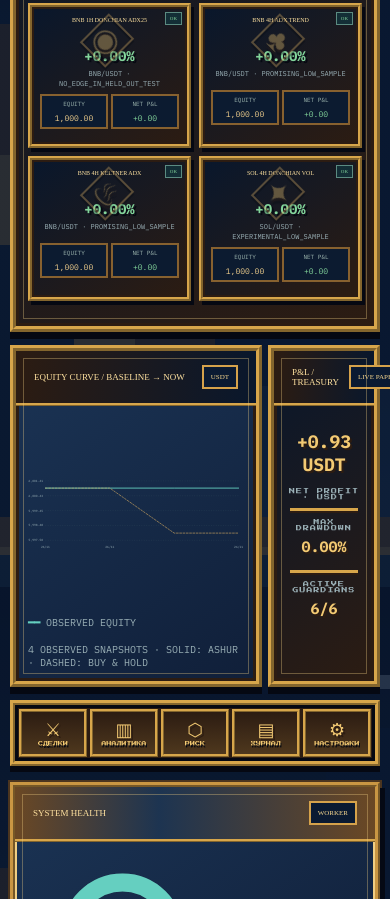
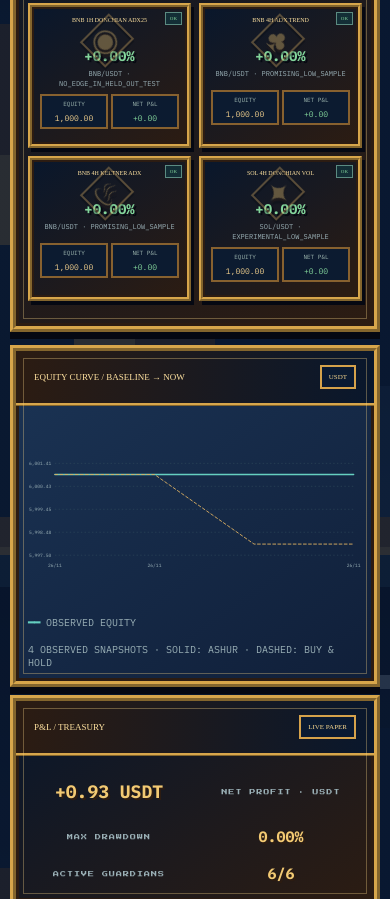
Before and after one commit to XoPo6o/ASHUR, a plain HTML site: page wall-variants/01-babylon-inventory.html in a window 390 px wide. Shown: the part 1101-2000 px from the top of the page. Drawn offline with Linux system fonts and the light colour scheme.

Commit message:
Fix mobile chart and P&L layout overflow

```diff
--- a/wall-variants/01-babylon-inventory.html
+++ b/wall-variants/01-babylon-inventory.html
@@ -123,7 +123,21 @@ body{background-color:#080f20;background-image:radial-gradient(ellipse at 72% 12
 .hero{background-repeat:no-repeat!important;background-size:cover!important}
 @media(max-width:650px){.hero{min-height:230px;padding:18px 15px}.hero:before{left:25%;width:75%;opacity:.55}.hero:after{font-size:26px;right:7%;top:8%}}
 </style>
-</head>
+<style id="ashur-mobile-layout-audit">
+@media(max-width:650px){
+ #charts{grid-template-columns:minmax(0,1fr)!important;gap:8px!important}
+ #charts>.panel{min-width:0!important;width:100%!important}
+ #charts .panelbody{min-width:0!important;overflow:hidden}
+ #charts .chart{display:block;width:100%!important;max-width:100%!important;height:auto!important}
+ #charts .pnl-plaque .panelbody{display:grid;grid-template-columns:1fr 1fr;align-items:center;gap:6px 10px}
+ #charts .pnl-plaque .plaque-divider{display:none}
+ #charts .pnl-plaque .plaque-value{margin:0!important}
+ #charts .pnl-plaque .plaque-label{margin:0!important}
+ .shell{max-width:100%;overflow-x:clip}
+ .panel{min-width:0}
+ .matrix{max-width:100%;overflow-x:auto}
+}
+</style></head>
 <body class="skin-babylon">
 <header class="topbar"><div class="shell topinner">
 <a class="brand" href="index.html"><span class="sig"><svg viewBox="0 0 40 40"><path d="M20 1l5 10 11-5-5 11 8 3-8 4 5 11-11-5-5 9-5-9-11 5 5-11-8-4 8-3-5-11 11 5z" fill="#d9ad62" stroke="#fff0c2" stroke-width="2" stroke-linejoin="round" stroke-linecap="round"/><path d="M20 9l4 8 8 3-8 4-4 8-4-8-8-4 8-3z" fill="#65cfc0" stroke="#65cfc0" stroke-width="1.5" stroke-linejoin="round" stroke-linecap="round"/></svg></span><span class="brandname">ASHUR<small>ИНВЕНТАРЬ ИМПЕРИИ</small></span></a>
```
